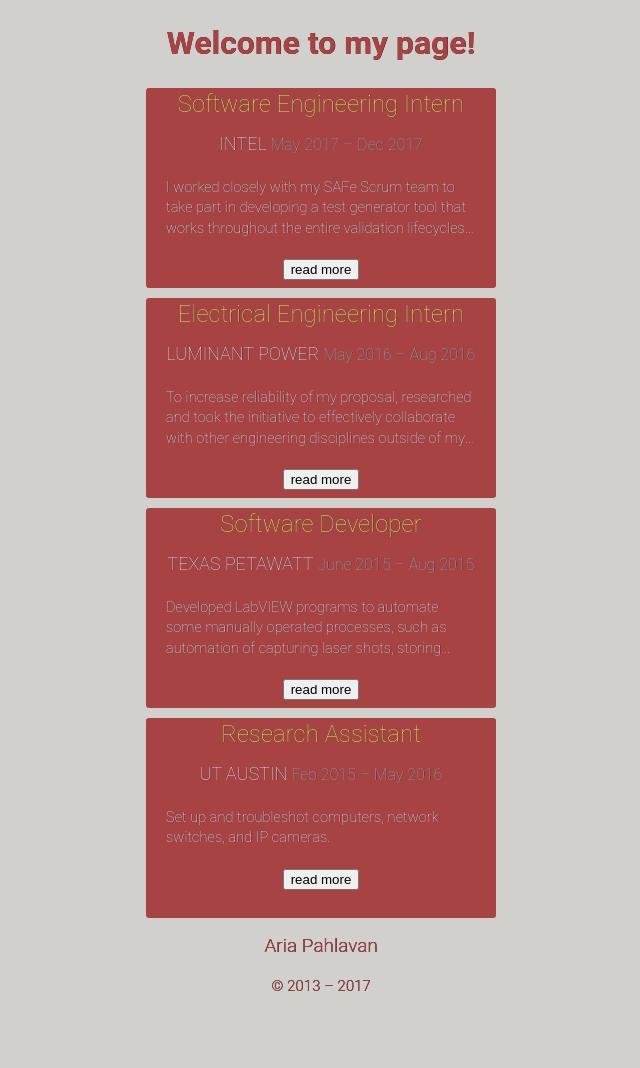
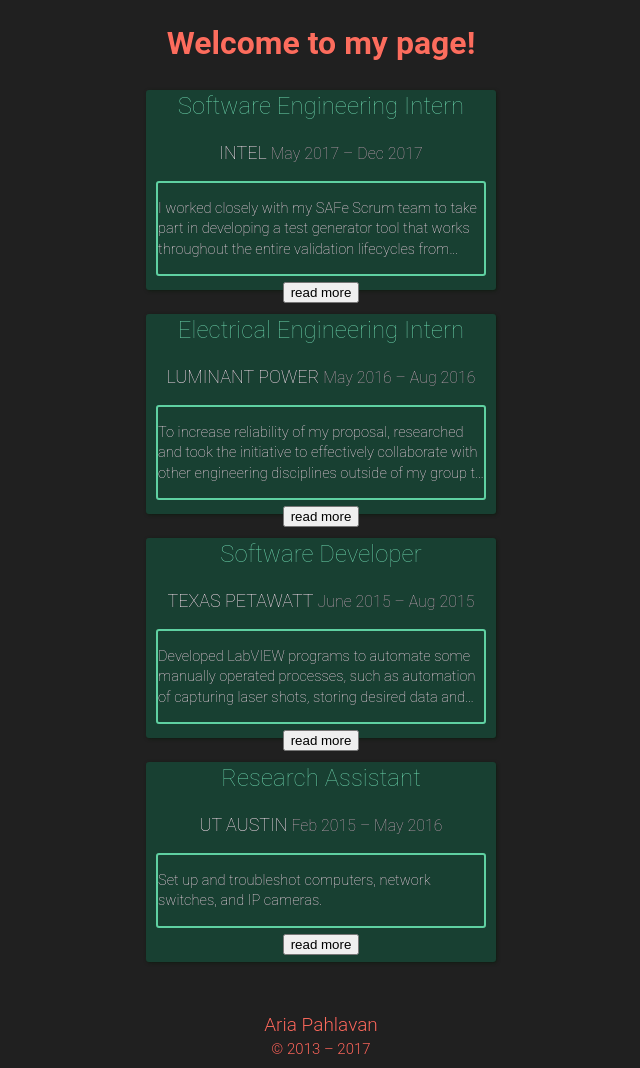
Before and after one commit to ariapahlavan/ariapahlavan.github.io, a Jekyll site: the page built from index.html, in a window 1280 px wide. Shown: the whole page, without its empty margins (319-959 px from the left). Built offline with Jekyll 4.4.1, drawn with Linux system fonts in a browser that asks for light colours; before the commit the page ends 1012 px from its top, so only the background shows below that.

Commit message:
update theme colors, add border for experience description

```diff
--- a/_layouts/default.html
+++ b/_layouts/default.html
@@ -2,11 +2,9 @@
 <html lang="en">
 {% include head.html %}
 <body class="default-primary-color primary-text-color divider-color">
-
 {{content}}
 
-<!--{% include header.html %}-->
-{% include footer.html %}
-
+    <!--{% include header.html %}-->
+    {% include footer.html %}
 </body>
 </html>
--- a/css/common.css
+++ b/css/common.css
@@ -3,56 +3,91 @@
     font: lighter 100%/1.4 'Roboto', sans-serif;
 }
 
+body {
+}
+
+/*.bgimg{*/
+    /*!*overflow-y: hidden ! important;*!*/
+    /*!*overflow-x: hidden ! important;*!*/
+    /*background: url("/images/mac1.jpg");*/
+    /*background-size: cover;*/
+    /*display: block;*/
+    /*filter: blur(2px);*/
+    /*!*-webkit-filter: blur(10px);*!*/
+    /*height: 800px;*/
+    /*top: -10px;*/
+    /*left: -10px;*/
+    /*right: -10px;*/
+    /*position: fixed;*/
+    /*z-index: 1;*/
+    /*padding:0;*/
+    /*margin: 0;*/
+/*}*/
+
+.footer-h2 {
+    margin:50px 0 0 0 ;
+    padding:0;
+    font-weight: 300;
+    font-size: 19px;
+    text-align: center;
+}
+
 .footer-h3 {
+    margin:0;
+    padding:0;
     font-weight: 300;
     font-size: 15px;
     text-align: center;
 }
 
-.footer-h2 {
-    font-weight: 300;
-    font-size: 19px;
-    text-align: center;
-}
 
 .read-more {
     margin: 0;
 }
 
-.headi{
+.heading{
     text-align: center;
 }
 
 .experience {
-    background: #A84343;
+    background: #184032;
     margin: 0 auto;
     border-radius: 3px;
     text-align: center;
     width: 350px;
     height: 200px;
+    box-shadow: 1px 1px .2em #111c12;
 }
 
 .company {
+    padding:0 !important;
+    margin-top:0 !important;
     font-size: large;
     color: white;
     text-transform: uppercase;
 }
 
 .date {
+    padding:0 !important;
+    margin-top:0 !important;
     font-size: medium;
     color: silver;
 }
 
 .title {
+    padding:0 !important;
+    margin-bottom:0 !important;
     font-size: x-large;
-    color: #E8F067;
+    color: #5FD1A2;
 }
 
 div.excerpt {
     text-align: left;
     font-size: 11pt;
-    margin-left: 10px;
-    margin-right: 10px;
+    margin:0 10px 5px 10px;
+    border-radius: 3px;
+    border: 2px solid #5FD1A2;
+    padding:0;
 }
 
 p {
@@ -61,9 +96,10 @@
     -webkit-line-clamp: 3;
     -webkit-box-orient: vertical;
 
-    margin: 10px;
+    padding:0;
+    /*margin: 10px;*/
 }
 
-.default-primary-color { background: #D1D0CC; }
+.default-primary-color { background: #202020; }
 .primary-text-color    { color: white; }
-.secondary-text-color  { color: #A84343; }
+.secondary-text-color  { color: #FC6D5D; }
--- a/index.html
+++ b/index.html
@@ -3,7 +3,7 @@
 ---
 <!--for experience in site.posts limit:2-->
 
-<h1 class="headi secondary-text-color">Welcome to my page!</h1>
+<h1 class="heading secondary-text-color">Welcome to my page!</h1>
 
 {% for experience in site.posts %}
 <div class="experience">
@@ -12,7 +12,7 @@
         <p> <span class="company">{{experience.company}}</span>
             <span class="date">{{experience.start_date}} &ndash; {{experience.end_date}}</span></p>
     </div>
-    <div class="excerpt"><p>{{experience.excerpt}}</p></div>
+    <div class="excerpt">{{experience.excerpt}}</div>
     <a href="{{site.baseurl}}{{experience.url}}">
         <button class="read-more">read more</button>
     </a>
```
